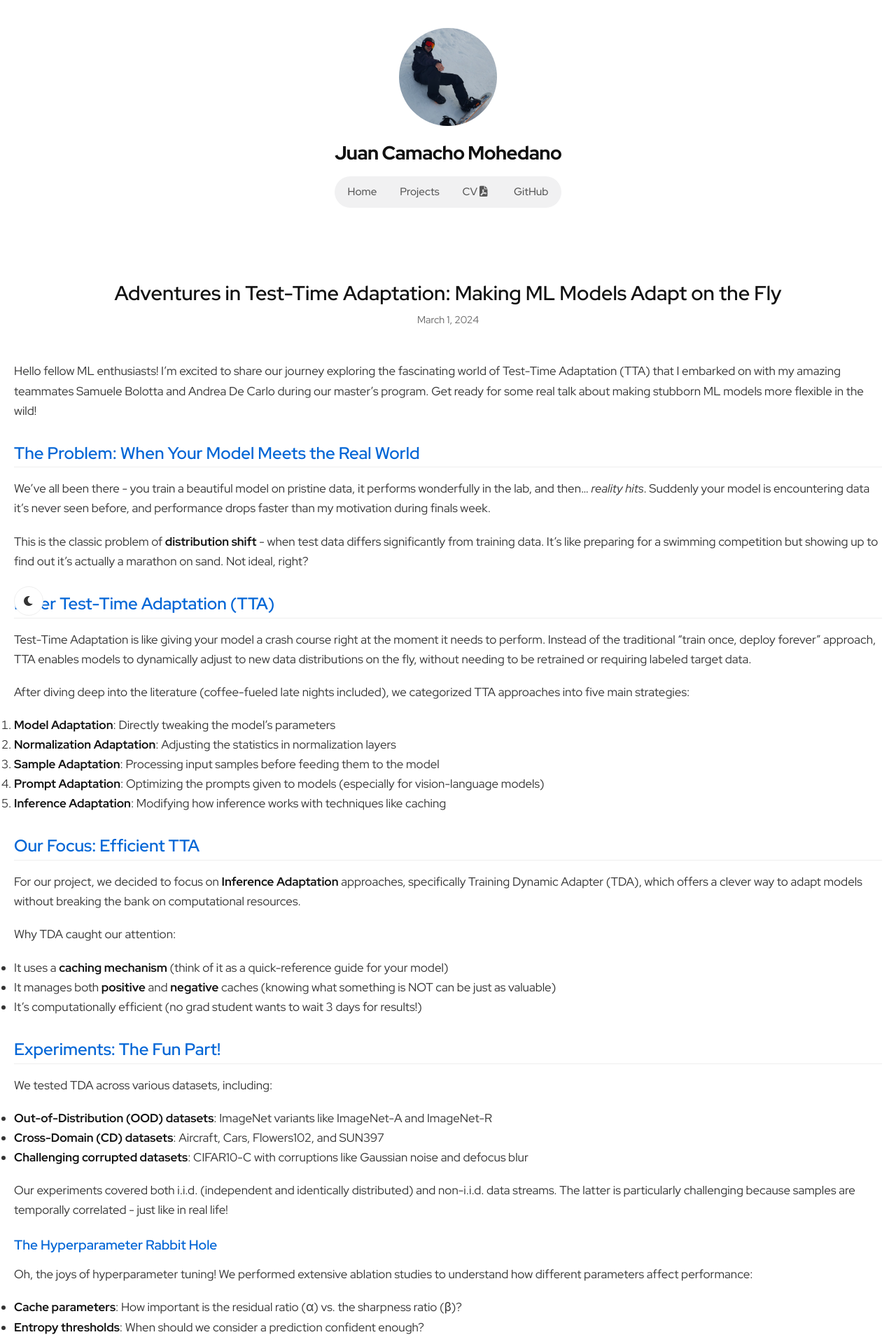
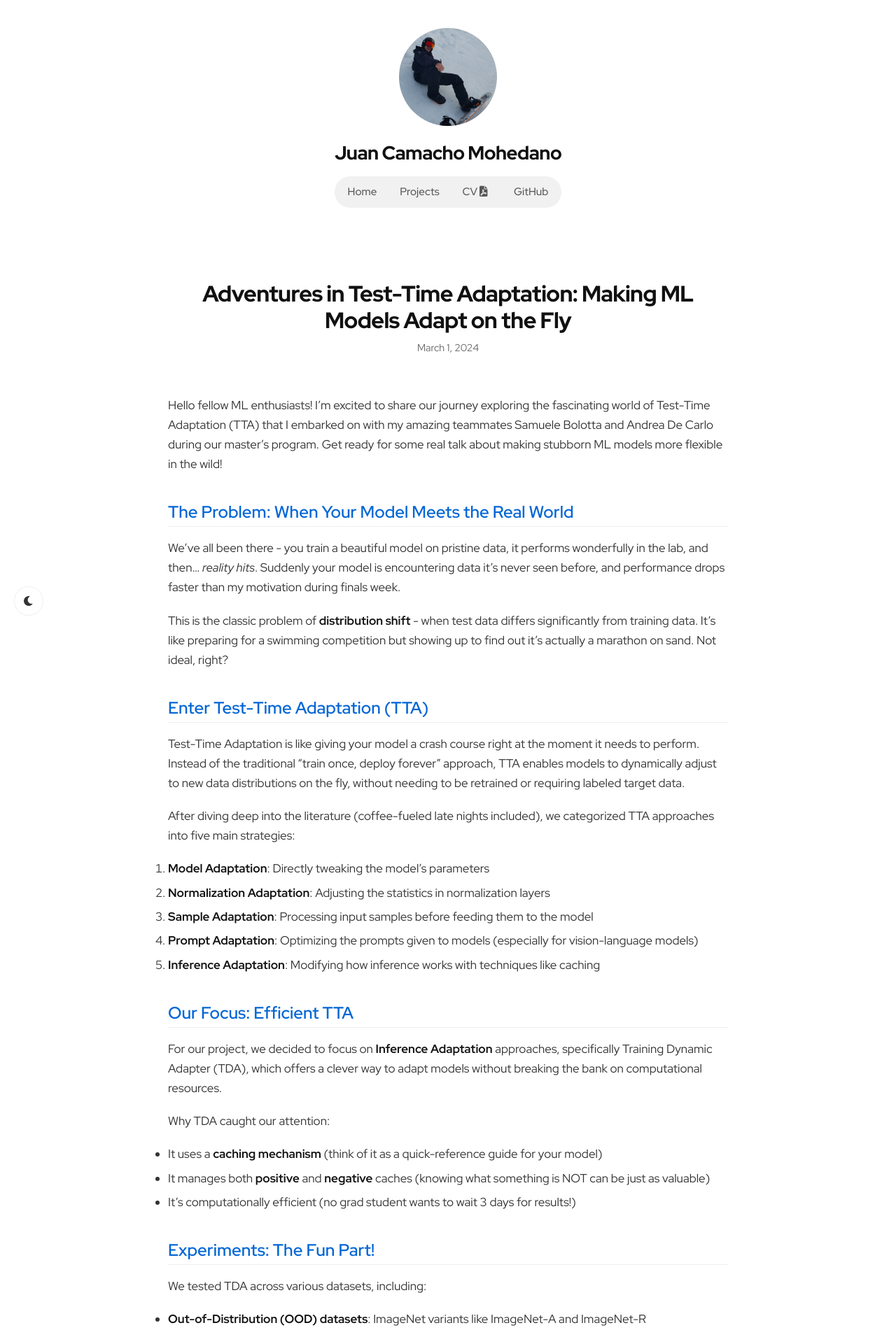
Before and after one commit to jucamohedano/jucamohedano.github.io, a Jekyll site: the page built from _posts/2024-03-01-test-time-adaptation.md, in a window 1280 px wide. Shown: the top 1911 px of the page at 70% size. Built offline with Jekyll 4.4.1, drawn with Linux system fonts in a browser that asks for light colours; some of the changed text lies outside the part shown.

Commit message:
Readable post column, centered post header, remove last emojis
Co-Authored-By: Claude Fable 5 <noreply@anthropic.com>

```diff
--- a/_posts/2024-03-01-test-time-adaptation.md
+++ b/_posts/2024-03-01-test-time-adaptation.md
@@ -62,7 +62,7 @@ One interesting finding: when using the positive cache, accuracy improves as α
 
 For the negative cache, we found that a strong presence can sometimes worsen performance depending on the dataset.
 
-## Our Innovation: The Waiting List ⏱️
+## Our Innovation: The Waiting List
 
 After many late-night discussions (and possibly too much pizza), we had an idea: what if we could prioritize processing confident samples first, while putting uncertain ones on a "waiting list" for later?
 
@@ -89,6 +89,6 @@ For future work, we're excited about further exploring if the waiting list appro
 
 Test-Time Adaptation is a promising field that addresses a real-world problem in ML deployment. Our experiments with Training Dynamic Adapter and our waiting list innovation show that there's significant potential for making models more robust in the wild without expensive retraining.
 
-Special thanks to my amazing teammates Samuele Bolotta and Andrea De Carlo for making this journey both educational and fun. Here's to more adventures in the ML wilderness! 🚀
+Special thanks to my amazing teammates Samuele Bolotta and Andrea De Carlo for making this journey both educational and fun. Here's to more adventures in the ML wilderness!
 
 If you're interested in checking out our code and implementation details, the project is available on [GitHub](https://github.com/jucamohedano/my_TDA).
--- a/css/styles.css
+++ b/css/styles.css
@@ -408,8 +408,21 @@ footer {
 }
 
 /* Blog Post Styles */
+.post {
+    max-width: 800px;
+    margin: 0 auto;
+}
+
 .post-header {
-    margin-bottom: 2rem;
+    margin-bottom: 2.5rem;
+    text-align: center;
+}
+
+.post-header .post-title {
+    font-size: 2rem;
+    font-weight: 800;
+    letter-spacing: -0.02em;
+    line-height: 1.2;
 }
 
 .post-title {
@@ -421,8 +434,12 @@ footer {
 }
 
 .post-content h2 {
-    margin-top: 2rem;
+    margin-top: 2.5rem;
     color: var(--accent);
+}
+
+.post-content li {
+    margin-bottom: 0.4rem;
 }
 
 .post-content h3 {
```
